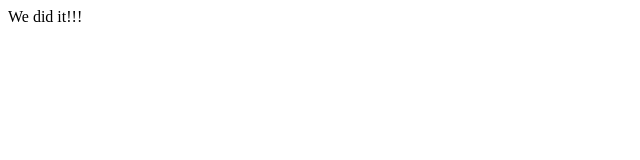
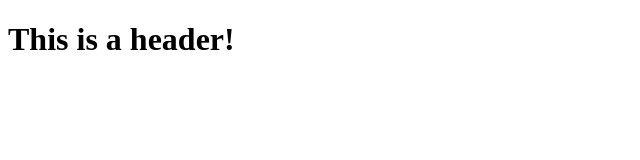
Before and after one commit to mrkfred/HelloWorld, a plain HTML site: page index.html in a window 1280 px wide. Shown: the whole page, without its empty margins (0-640 px from the left). Drawn offline with Linux system fonts and the light colour scheme.

Commit message:
Update index.html

```diff
--- a/index.html
+++ b/index.html
@@ -3,5 +3,7 @@
 <head>
   <title>Mr. F's Hello World</title>
 </head>
-<body>We did it!!!</body>
+<body>
+  <h1>This is a header!</h1>
+  </body>
 </html>
```
